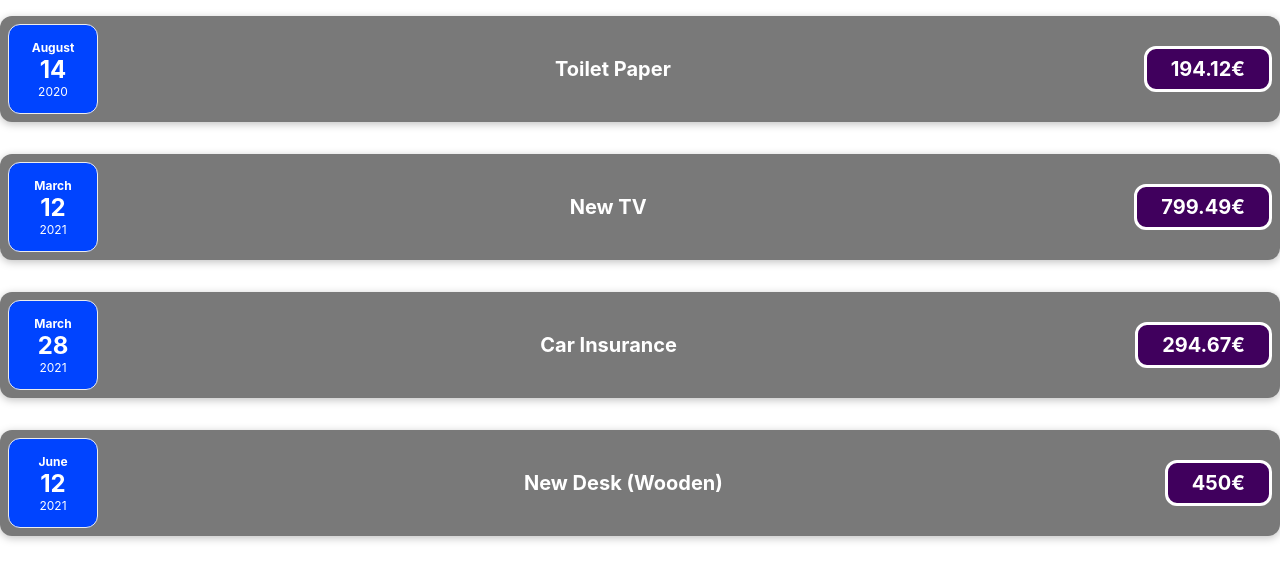
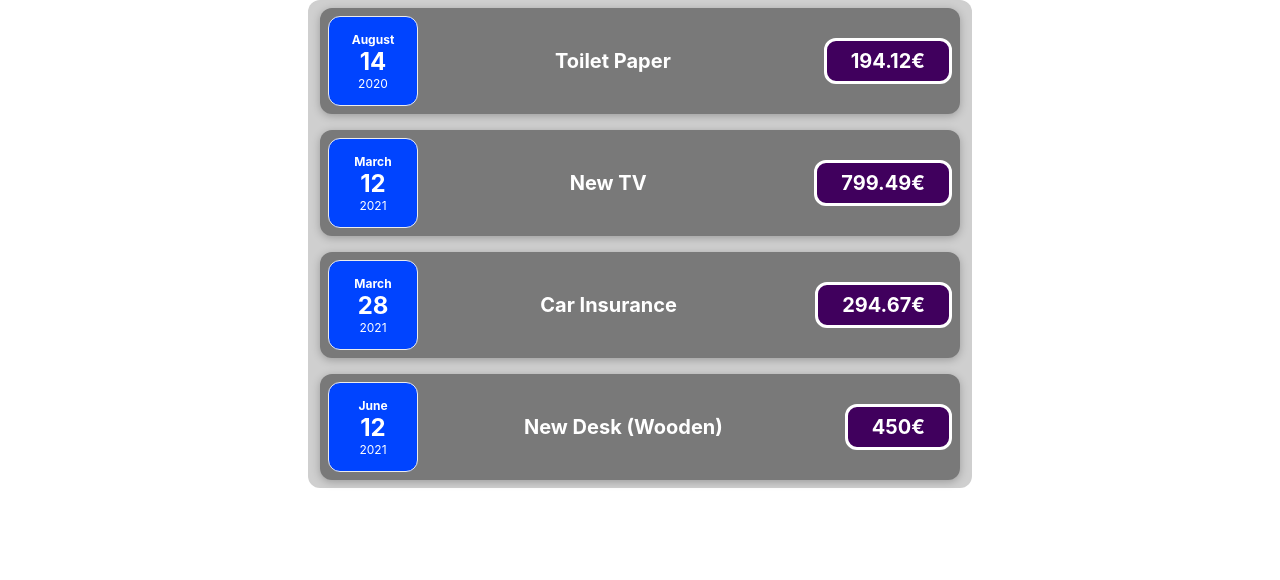
Before and after one commit to apkouk/react-labs-udemy, a React (Create React App) app: page / in a window 1280 px wide. Shown: the top 580 px of the page. Built offline with nearby package versions, Linux system fonts and the light colour scheme.

Commit message:
a bit of refactoring

```diff
--- a/src/App.js
+++ b/src/App.js
@@ -30,7 +30,7 @@ function App() {
 
   return (
     <div className="App">
-      <div>
+      <div className="expenses-list">
         <ExpensesList expenses={expenses}></ExpensesList>
       </div>
     </div>
--- a/src/components/Expenses/ExpenseItem.css
+++ b/src/components/Expenses/ExpenseItem.css
@@ -4,7 +4,7 @@
     align-items: center;
     box-shadow: 0 2px 8px rgba(0, 0, 0, 0.25);
     padding: 0.5rem;
-    margin: 1rem 0;
+    margin: 0.5rem 0;
     border-radius: 12px;
     background-color: #797979;
   }
--- a/src/components/Expenses/ExpensesList.css
+++ b/src/components/Expenses/ExpensesList.css
@@ -2,6 +2,11 @@
     display: flex;
     flex-direction: column;
     flex: 1;
-
-
+    background-color: rgb(207, 207, 207);
+    margin-left: auto;
+    margin-right: auto;
+    width: 50%;
+    padding-left: 0.75rem;
+    padding-right: 0.75rem;
+    border-radius: 12px;
 }
--- a/src/components/Expenses/ExpensesList.js
+++ b/src/components/Expenses/ExpensesList.js
@@ -4,9 +4,7 @@ import './ExpensesList.css'
 const ExpensesList = (props) => {
     return (
         props.expenses.map(item =>
-            <div className="expenses-list">
-                <ExpenseItem className="expense-item" key={item.id} value={item} title={item.title} amount={item.amount} date={item.date} />
-            </div>
+            <ExpenseItem className="expense-item" key={item.id} value={item} title={item.title} amount={item.amount} date={item.date} />
         ));
 }
 
```
